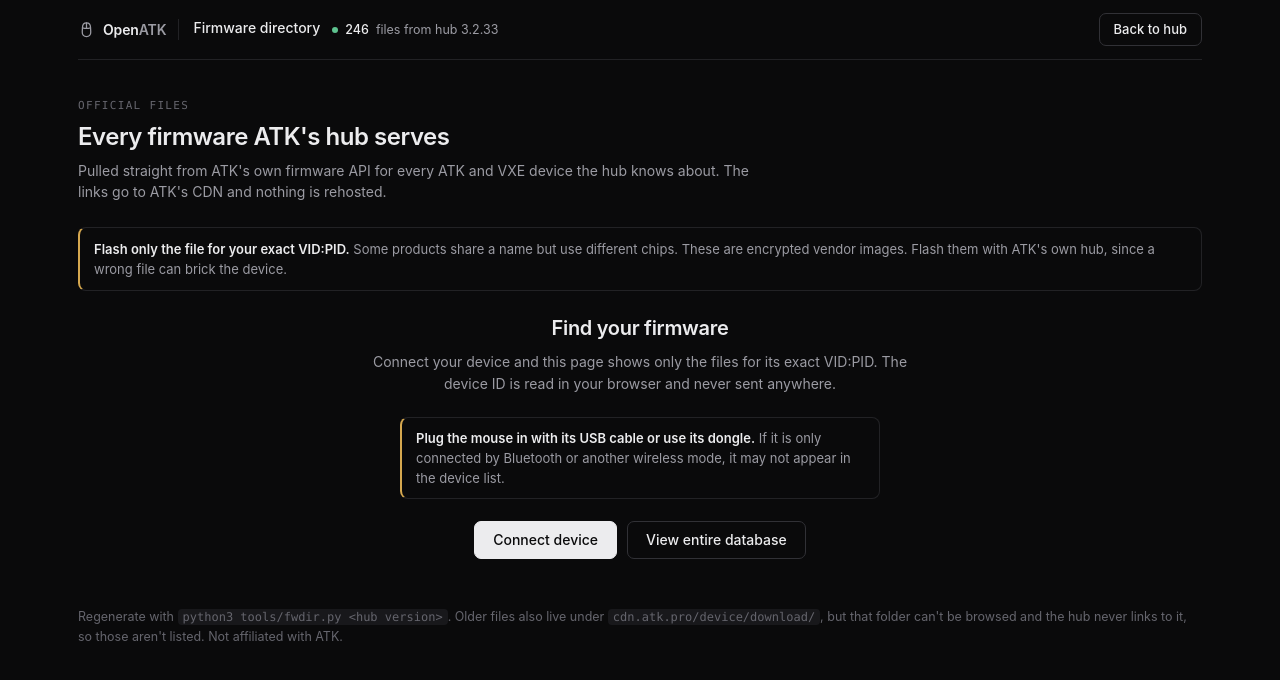
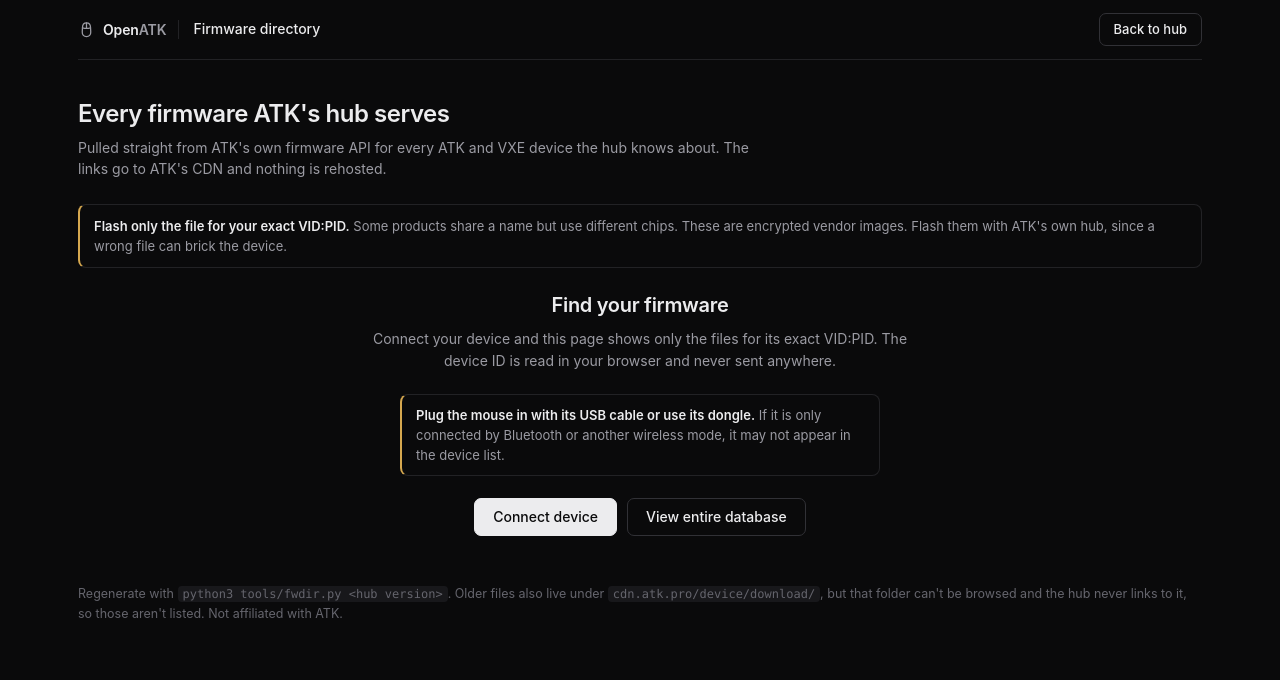
Before and after one commit to SunnybeeXD/OpenATK, a plain HTML site: page firmware/index.html in a window 1280 px wide. Drawn offline with Linux system fonts and the light colour scheme.

Commit message:
Drop the file count and Official files label from the firmware page
Co-Authored-By: Claude Sonnet 5.5 <noreply@anthropic.com>
Claude-Session: https://claude.ai/code/session_01QD2u5FNNRFNMFv9WvmvdDo

```diff
--- a/firmware/index.html
+++ b/firmware/index.html
@@ -88,13 +88,11 @@ addEventListener('keydown',e=>{if((e.ctrlKey||e.metaKey)&&e.key==='k'&&parent!==
   </a>
   <div class="devhead">
     <h1>Firmware directory</h1>
-    <div class="status" id="status">Loading</div>
   </div>
   <a class="btn ghost" href="../">Back to hub</a>
 </header>
 
 <section class="intro">
-  <div class="kicker">Official files</div>
   <h2>Every firmware ATK's hub serves</h2>
   <p>Pulled straight from ATK's own firmware API for every ATK and VXE device the hub knows about. The links go to ATK's CDN and nothing is rehosted.</p>
 </section>
@@ -203,8 +201,6 @@ async function connect(){
 $('#connect').onclick=$('#detect').onclick=connect;
 $('#showAll').onclick=showAll;
 if(!navigator.hid){$('#connect').disabled=true;$('#detect').hidden=true;warn('Device detection needs WebHID. Open this page in Chrome, Edge or Opera on desktop, or view the entire database.')}
-$('#status').innerHTML='';
-$('#status').append(el('b',null,String(new Set(data.rows.map(r=>r.file)).size)),' files from hub '+data.hub);
 </script>
 </body>
 </html>
```
